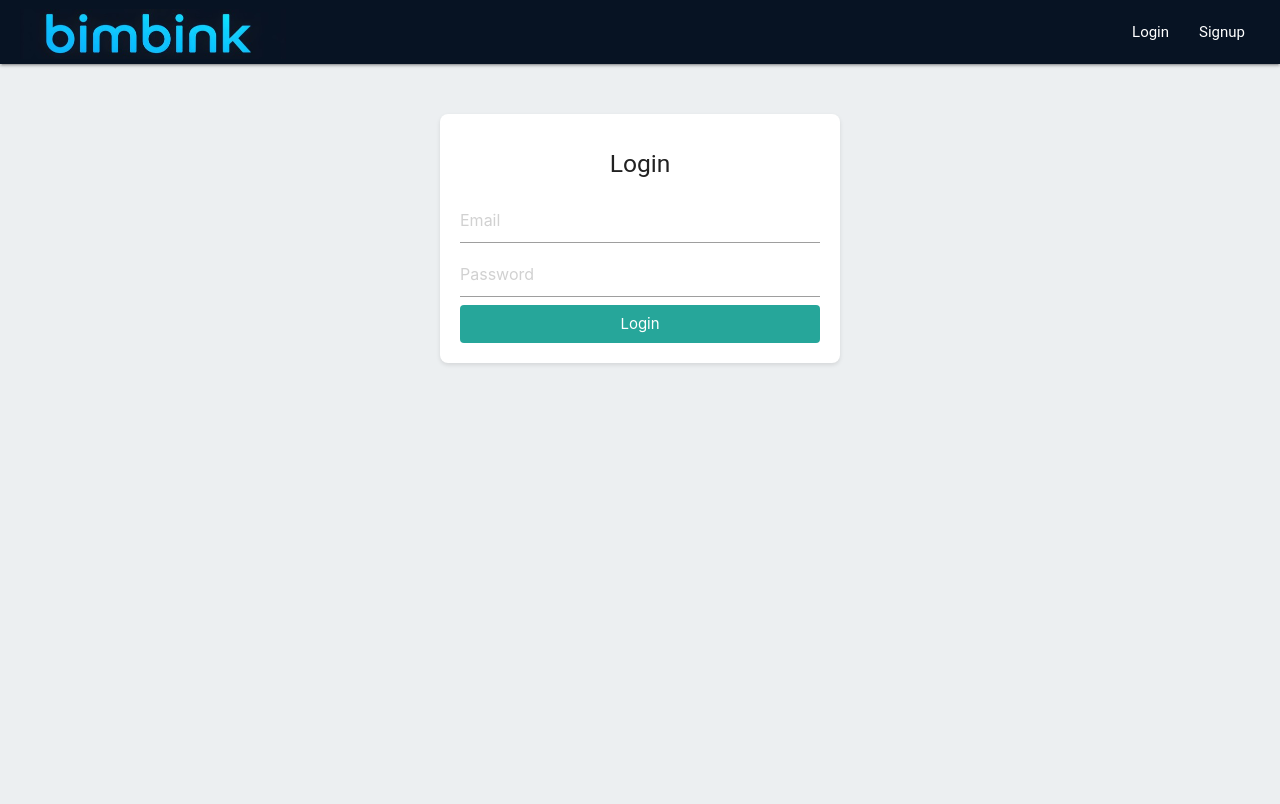
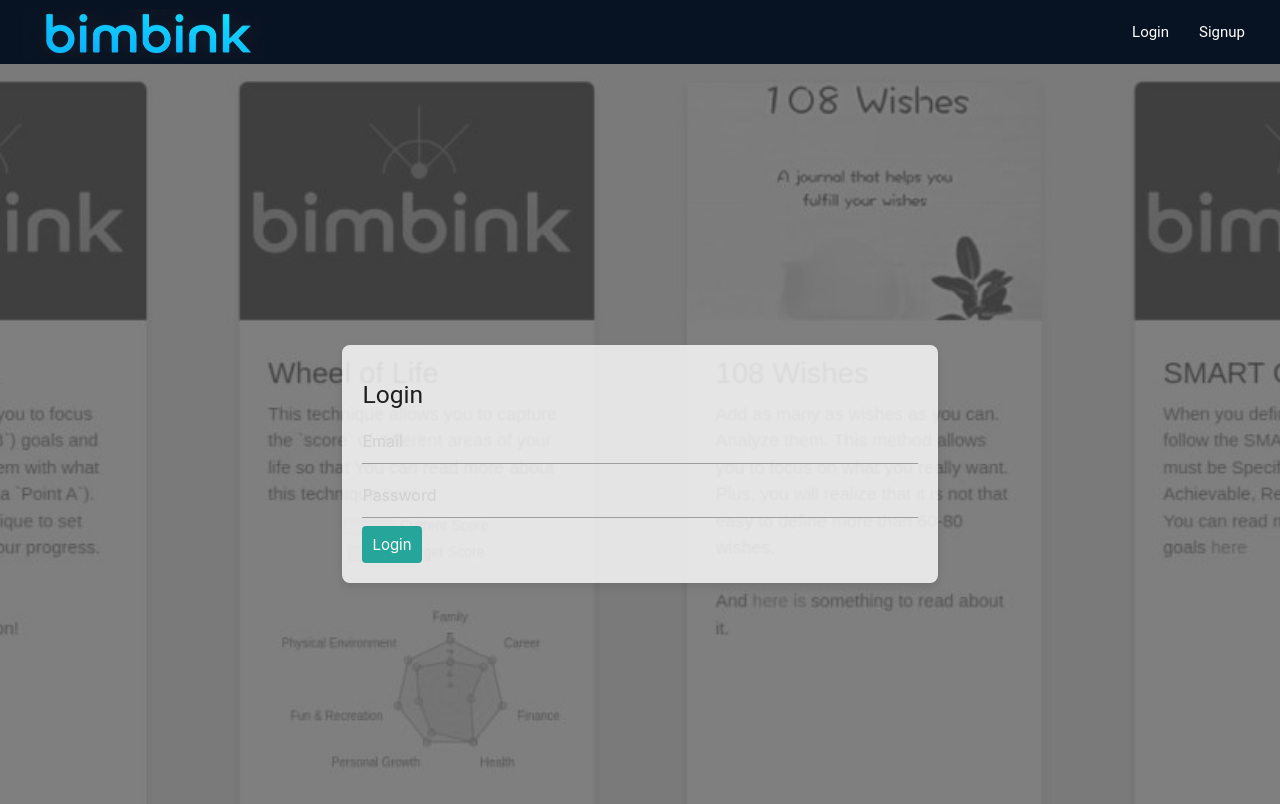
Before and after one commit to alexgalkin/goal-tracking, a React app in the folder bimbink-web-app/: page / in a window 1280 px wide. Shown: the top 804 px of the page. Built offline with nearby package versions, Linux system fonts and the light colour scheme; no server answers; what reactfire would draw is missing.

Commit message:
fix: improved initial background during login/signup

```diff
--- a/bimbink-web-app/src/components/Login.js
+++ b/bimbink-web-app/src/components/Login.js
@@ -1,12 +1,13 @@
-import React, { useState, useEffect } from 'react';
-import { auth } from '../firebase';
-import { signInWithEmailAndPassword } from 'firebase/auth';
-import { useHistory, Redirect } from 'react-router-dom';
-import '../styles/Login.css';
+import React, { useState, useEffect } from "react";
+import { auth } from "../firebase";
+import { signInWithEmailAndPassword } from "firebase/auth";
+import { useHistory, Redirect } from "react-router-dom";
+import "../styles/Login.css";
+import "../styles/Auth.css";
 
 const Login = () => {
-  const [email, setEmail] = useState('');
-  const [password, setPassword] = useState('');
+  const [email, setEmail] = useState("");
+  const [password, setPassword] = useState("");
   const [user, setUser] = useState(null);
   const history = useHistory();
 
@@ -21,7 +22,7 @@ const Login = () => {
     e.preventDefault();
     try {
       await signInWithEmailAndPassword(auth, email, password);
-      history.push('/profile');
+      history.push("/profile");
     } catch (error) {
       console.error(error);
     }
@@ -32,15 +33,11 @@ const Login = () => {
   }
 
   return (
-    <div className="login-container">
+    <div className="auth-container">
+      <div className="auth-card">
         <h5>Login</h5>
         <form onSubmit={handleLogin}>
-        <input
-          type="email"
-          value={email}
-          onChange={(e) => setEmail(e.target.value)}
-          placeholder="Email"
-        />
+          <input type="email" value={email} onChange={(e) => setEmail(e.target.value)} placeholder="Email" />
           <input
             type="password"
             value={password}
@@ -50,6 +47,7 @@ const Login = () => {
           <button type="submit">Login</button>
         </form>
       </div>
+    </div>
   );
 };
 
--- a/bimbink-web-app/src/components/Signup.js
+++ b/bimbink-web-app/src/components/Signup.js
@@ -1,12 +1,13 @@
-import React, { useState, useEffect } from 'react';
-import { auth } from '../firebase';
-import { createUserWithEmailAndPassword } from 'firebase/auth';
-import { useHistory, Redirect } from 'react-router-dom';
-import '../styles/Signup.css';
+import React, { useState, useEffect } from "react";
+import { auth } from "../firebase";
+import { createUserWithEmailAndPassword } from "firebase/auth";
+import { useHistory, Redirect } from "react-router-dom";
+import "../styles/Signup.css";
+import "../styles/Auth.css";
 
 const Signup = () => {
-  const [email, setEmail] = useState('');
-  const [password, setPassword] = useState('');
+  const [email, setEmail] = useState("");
+  const [password, setPassword] = useState("");
   const [user, setUser] = useState(null);
   const history = useHistory();
 
@@ -21,7 +22,7 @@ const Signup = () => {
     e.preventDefault();
     try {
       await createUserWithEmailAndPassword(auth, email, password);
-      history.push('/profile');
+      history.push("/profile");
     } catch (error) {
       console.error(error);
     }
@@ -32,15 +33,11 @@ const Signup = () => {
   }
 
   return (
-    <div className="signup-container">
+    <div className="auth-container">
+      <div className="auth-card">
         <h5>Signup</h5>
         <form onSubmit={handleSignup}>
-        <input
-          type="email"
-          value={email}
-          onChange={(e) => setEmail(e.target.value)}
-          placeholder="Email"
-        />
+          <input type="email" value={email} onChange={(e) => setEmail(e.target.value)} placeholder="Email" />
           <input
             type="password"
             value={password}
@@ -50,6 +47,7 @@ const Signup = () => {
           <button type="submit">Signup</button>
         </form>
       </div>
+    </div>
   );
 };
 
--- /dev/null
+++ b/bimbink-web-app/src/styles/Auth.css
@@ -0,0 +1,16 @@
+.auth-container {
+  display: flex;
+  justify-content: center;
+  align-items: center;
+  height: 100vh;
+  background-image: url('./bimbink-background.jpg');
+  background-size: cover;
+  background-position: center;
+}
+
+.auth-card {
+  background: rgba(255, 255, 255, 0.8);
+  padding: 20px;
+  border-radius: 8px;
+  box-shadow: 0 4px 8px rgba(0, 0, 0, 0.1);
+}
--- a/bimbink-web-app/src/styles/Login.css
+++ b/bimbink-web-app/src/styles/Login.css
@@ -12,19 +12,19 @@
   margin-bottom: 20px;
 }
 
-.login-container form {
-  display: flex;
+.auth-container form {
+  /* display: flex; */
   flex-direction: column;
 }
 
-.login-container input {
+.auth-container input {
   margin-bottom: 15px;
   padding: 10px;
   border: 1px solid #ccc;
   border-radius: 4px;
 }
 
-.login-container button {
+.auth-container button {
   padding: 10px;
   background-color: #26a69a;
   color: white;
@@ -33,6 +33,6 @@
   cursor: pointer;
 }
 
-.login-container button:hover {
+.auth-container button:hover {
   background-color: #2bbbad;
 }
```
Also changed, not shown: bimbink-web-app/public/bimbink-background.jpg (added), bimbink-web-app/public/bundle.js, bimbink-web-app/src/styles/bimbink-background.jpg (added). Lines whose indentation alone changed are shown as unchanged.
